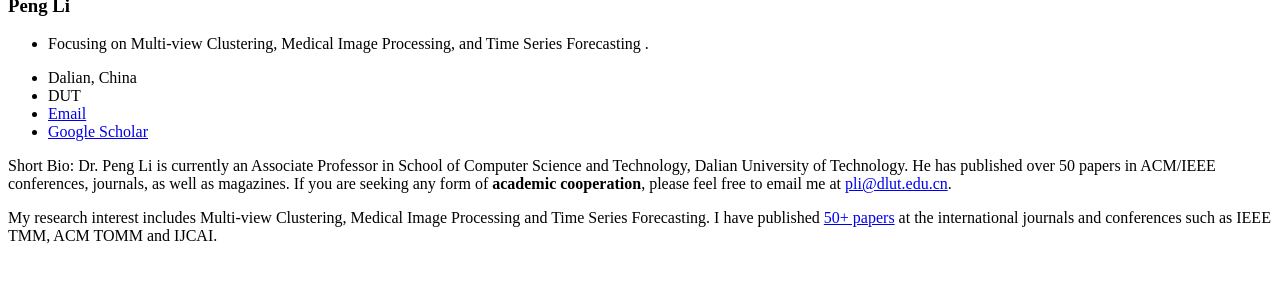
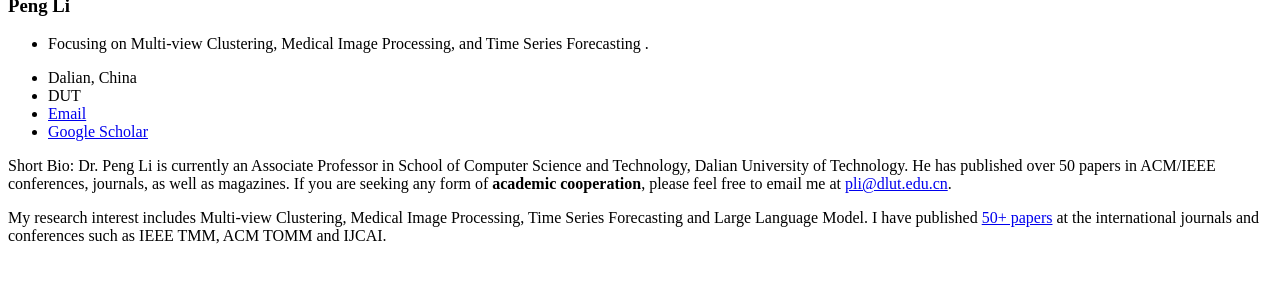
Before and after one commit to lipeng-dut/lipeng-dut.github.io, a Jekyll site: the page built from _pages/includes/intro.md, in a window 1280 px wide, cut to the strip 530-813 px from the top of the page. Built offline with Jekyll 4.4.1, drawn with Linux system fonts in a browser that asks for light colours; our own code applies the rules of GitHub Pages for plain Markdown files.

Commit message:
Update intro.md

```diff
--- a/_pages/includes/intro.md
+++ b/_pages/includes/intro.md
@@ -1,3 +1,3 @@
 Short Bio: Dr. Peng Li is currently an Associate Professor in School of Computer Science and Technology, Dalian University of Technology. He has published over 50 papers in ACM/IEEE conferences, journals, as well as magazines. If you are seeking any form of **academic cooperation**, please feel free to email me at [pli@dlut.edu.cn](mailto:pli@dlut.edu.cn).
 
-My research interest includes Multi-view Clustering, Medical Image Processing and Time Series Forecasting. I have published <a href='https://scholar.google.com/citations?user=6a89g1UAAAAJ'> 50+ papers</a> at the international journals and conferences such as IEEE TMM, ACM TOMM and IJCAI.
+My research interest includes Multi-view Clustering, Medical Image Processing, Time Series Forecasting and Large Language Model. I have published <a href='https://scholar.google.com/citations?user=6a89g1UAAAAJ'> 50+ papers</a> at the international journals and conferences such as IEEE TMM, ACM TOMM and IJCAI.
```
